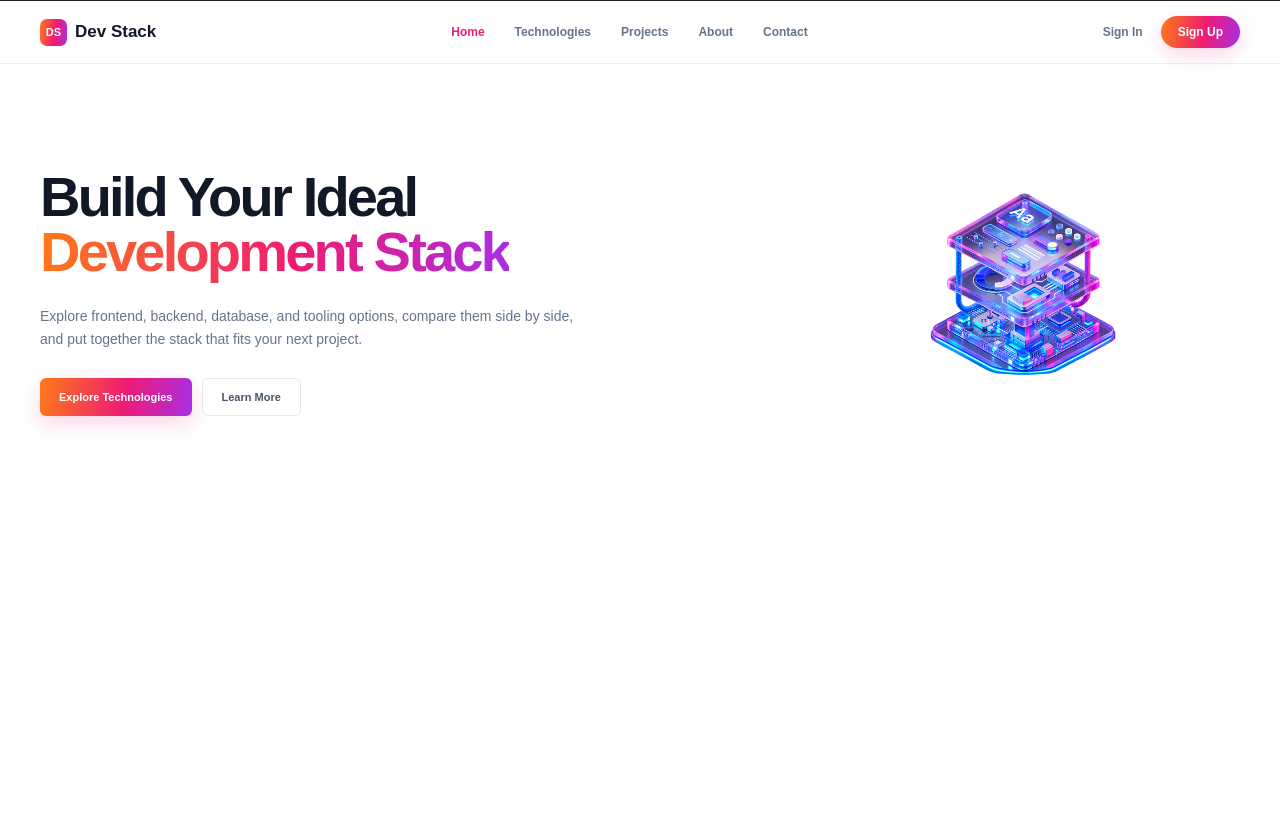
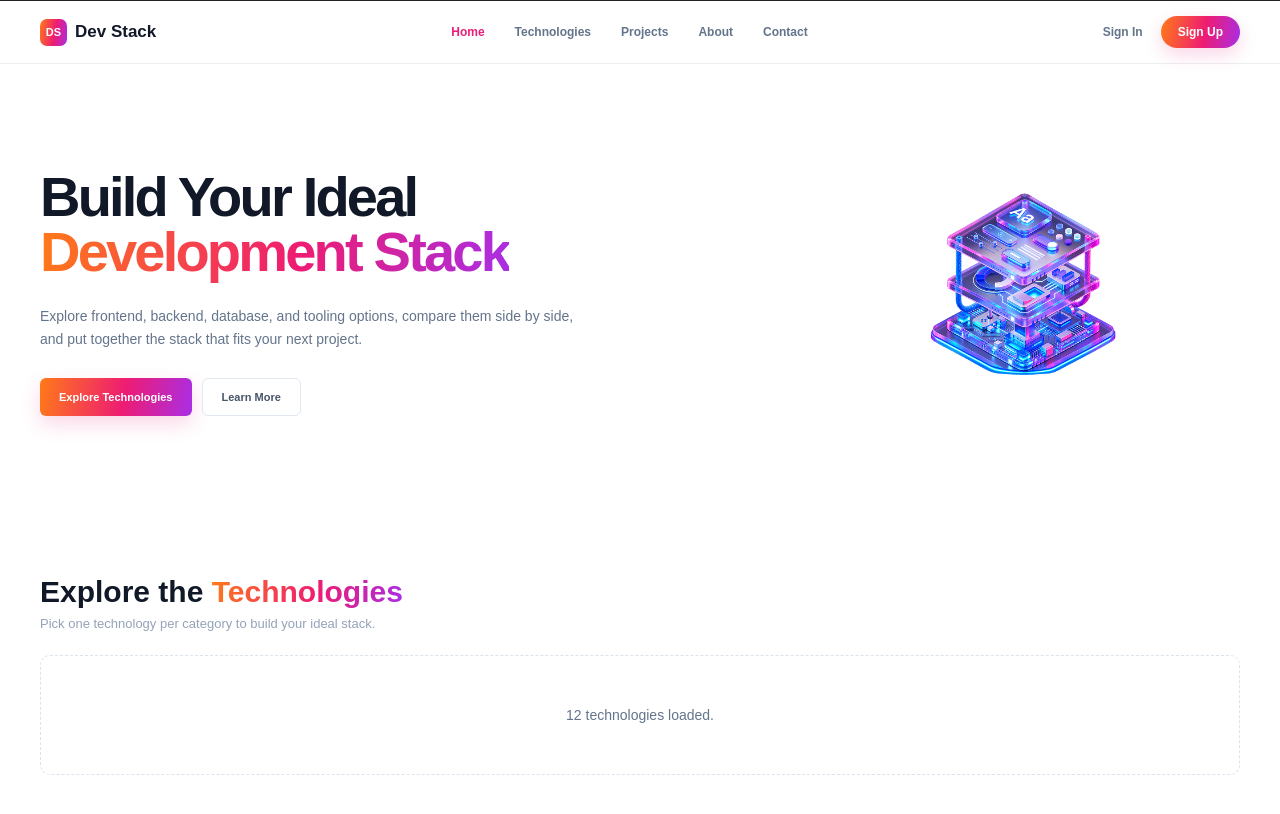
Before and after one commit to ariandesu/PH-Assignment-5, a React (Vite) app: page / in a window 1280 px wide. Shown: the top 814 px of the page. Built offline with nearby package versions, Linux system fonts and the light colour scheme.

Commit message:
Added technology data and JSON loading

```diff
--- /dev/null
+++ b/public/technologies.json
@@ -0,0 +1,122 @@
+[
+  {
+    "id": "react",
+    "name": "React",
+    "category": "Frontend",
+    "description": "A declarative, component-based JavaScript library for building modern user interfaces.",
+    "icon": "https://cdn.jsdelivr.net/gh/devicons/devicon/icons/react/react-original.svg",
+    "rating": 4.9,
+    "difficulty": "Beginner-Friendly",
+    "badge": "Popular"
+  },
+  {
+    "id": "vue",
+    "name": "Vue.js",
+    "category": "Frontend",
+    "description": "An approachable, performant, and versatile framework for building web interfaces.",
+    "icon": "https://cdn.jsdelivr.net/gh/devicons/devicon/icons/vuejs/vuejs-original.svg",
+    "rating": 4.8,
+    "difficulty": "Beginner-Friendly",
+    "badge": "Versatile"
+  },
+  {
+    "id": "svelte",
+    "name": "Svelte",
+    "category": "Frontend",
+    "description": "A compiler-based framework that builds fast web apps with minimal runtime overhead.",
+    "icon": "https://cdn.jsdelivr.net/gh/devicons/devicon/icons/svelte/svelte-original.svg",
+    "rating": 4.8,
+    "difficulty": "Intermediate",
+    "badge": "Fast"
+  },
+  {
+    "id": "nextjs",
+    "name": "Next.js",
+    "category": "Frontend",
+    "description": "The React framework for full-stack web applications with hybrid static and server rendering.",
+    "icon": "https://cdn.jsdelivr.net/gh/devicons/devicon/icons/nextjs/nextjs-original.svg",
+    "rating": 4.9,
+    "difficulty": "Intermediate",
+    "badge": "Full Stack"
+  },
+  {
+    "id": "nodejs",
+    "name": "Node.js",
+    "category": "Backend",
+    "description": "An asynchronous event-driven JavaScript runtime built on Chrome's V8 engine.",
+    "icon": "https://cdn.jsdelivr.net/gh/devicons/devicon/icons/nodejs/nodejs-original.svg",
+    "rating": 4.8,
+    "difficulty": "Intermediate",
+    "badge": "Standard"
+  },
+  {
+    "id": "postgresql",
+    "name": "PostgreSQL",
+    "category": "Database",
+    "description": "A powerful, open-source object-relational database system with proven reliability.",
+    "icon": "https://cdn.jsdelivr.net/gh/devicons/devicon/icons/postgresql/postgresql-original.svg",
+    "rating": 4.9,
+    "difficulty": "Intermediate",
+    "badge": "Top SQL"
+  },
+  {
+    "id": "redis",
+    "name": "Redis",
+    "category": "Database",
+    "description": "An in-memory data structure store used as a high-speed database, cache, and message broker.",
+    "icon": "https://cdn.jsdelivr.net/gh/devicons/devicon/icons/redis/redis-original.svg",
+    "rating": 4.8,
+    "difficulty": "Intermediate",
+    "badge": "Cache"
+  },
+  {
+    "id": "javascript",
+    "name": "JavaScript",
+    "category": "Language",
+    "description": "The versatile, ubiquitous scripting language powering dynamic behavior across the web.",
+    "icon": "https://cdn.jsdelivr.net/gh/devicons/devicon/icons/javascript/javascript-original.svg",
+    "rating": 4.9,
+    "difficulty": "Beginner-Friendly",
+    "badge": "Ubiquitous"
+  },
+  {
+    "id": "typescript",
+    "name": "TypeScript",
+    "category": "Language",
+    "description": "A strongly typed programming language that builds on JavaScript for robust tooling.",
+    "icon": "https://cdn.jsdelivr.net/gh/devicons/devicon/icons/typescript/typescript-original.svg",
+    "rating": 4.9,
+    "difficulty": "Intermediate",
+    "badge": "Essential"
+  },
+  {
+    "id": "java",
+    "name": "Java",
+    "category": "Language",
+    "description": "A secure, object-oriented programming language designed for portability and scale.",
+    "icon": "https://cdn.jsdelivr.net/gh/devicons/devicon/icons/java/java-original.svg",
+    "rating": 4.6,
+    "difficulty": "Intermediate",
+    "badge": "Robust"
+  },
+  {
+    "id": "tailwind",
+    "name": "Tailwind CSS",
+    "category": "Styling",
+    "description": "A utility-first CSS framework packed with classes for rapidly building custom user interfaces.",
+    "icon": "https://cdn.jsdelivr.net/gh/devicons/devicon/icons/tailwindcss/tailwindcss-original.svg",
+    "rating": 4.9,
+    "difficulty": "Beginner-Friendly",
+    "badge": "Modern"
+  },
+  {
+    "id": "docker",
+    "name": "Docker",
+    "category": "DevOps",
+    "description": "A platform designed to build, share, and run containerized applications reliably.",
+    "icon": "https://cdn.jsdelivr.net/gh/devicons/devicon/icons/docker/docker-original.svg",
+    "rating": 4.9,
+    "difficulty": "Intermediate",
+    "badge": "Containers"
+  }
+]
--- a/src/App.tsx
+++ b/src/App.tsx
@@ -1,5 +1,6 @@
 import Header from "./components/Header";
 import Hero from "./components/Hero";
+import Technologies from "./components/Technologies";
 
 export default function App() {
   return (
@@ -7,6 +8,7 @@
       <Header />
       <main>
         <Hero />
+        <Technologies />
       </main>
     </>
   );
--- /dev/null
+++ b/src/components/Technologies.tsx
@@ -0,0 +1,46 @@
+import { useEffect, useState } from "react";
+import type { Technology } from "../types";
+
+export default function Technologies() {
+  const [technologies, setTechnologies] = useState<Technology[]>([]);
+
+  useEffect(() => {
+    const loadTechnologies = async () => {
+      try {
+        const response = await fetch("/technologies.json");
+
+        if (!response.ok) {
+          throw new Error("Failed to load technologies");
+        }
+
+        const data: Technology[] = await response.json();
+
+        setTechnologies(data);
+      } catch (error) {
+        console.error("Error loading technologies:", error);
+      }
+    };
+
+    loadTechnologies();
+  }, []);
+
+  return (
+    <section id="technologies" className="technologies-section">
+      <div className="technologies-container">
+        <div className="section-heading">
+          <h2>
+            Explore the <span>Technologies</span>
+          </h2>
+
+          <p>
+            Pick one technology per category to build your ideal stack.
+          </p>
+        </div>
+
+        <div className="technology-preview">
+          {technologies.length} technologies loaded.
+        </div>
+      </div>
+    </section>
+  );
+}
--- a/src/index.css
+++ b/src/index.css
@@ -237,3 +237,54 @@
   height: auto;
   object-fit: contain;
 }
+
+/* =========================
+   TECHNOLOGIES SECTION
+========================= */
+
+.technologies-section {
+  padding: 70px 0;
+  background: #ffffff;
+}
+
+.technologies-container {
+  width: min(100% - 48px, var(--container-width));
+  margin: 0 auto;
+}
+
+.section-heading {
+  margin-bottom: 24px;
+}
+
+.section-heading h2 {
+  font-size: 30px;
+  line-height: 1.2;
+  font-weight: 800;
+  color: #111827;
+}
+
+.section-heading h2 span {
+  background: var(--gradient);
+  -webkit-background-clip: text;
+  -webkit-text-fill-color: transparent;
+  background-clip: text;
+}
+
+.section-heading p {
+  margin-top: 6px;
+  font-size: 13px;
+  color: #94a3b8;
+}
+
+.technology-preview {
+  min-height: 120px;
+  border: 1px dashed #dbe3ec;
+  border-radius: 10px;
+
+  display: flex;
+  align-items: center;
+  justify-content: center;
+
+  color: #64748b;
+  font-size: 14px;
+}
--- /dev/null
+++ b/src/types.ts
@@ -0,0 +1,10 @@
+export type Technology = {
+  id: string;
+  name: string;
+  category: string;
+  description: string;
+  icon: string;
+  rating: number;
+  difficulty: string;
+  badge: string;
+};
```
